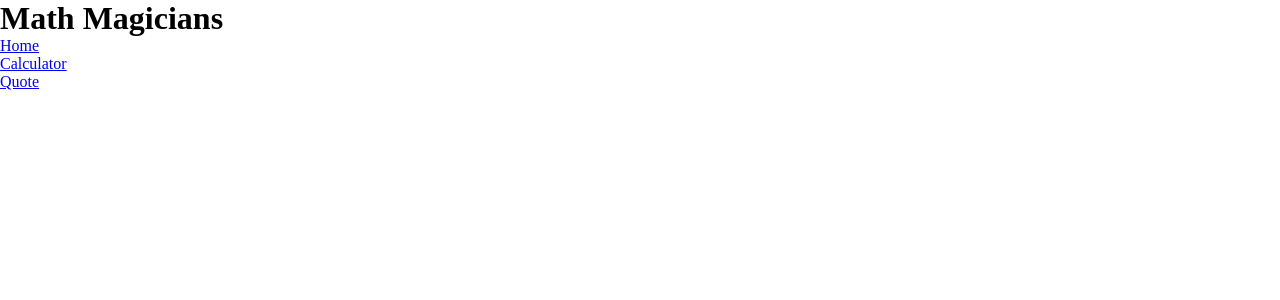
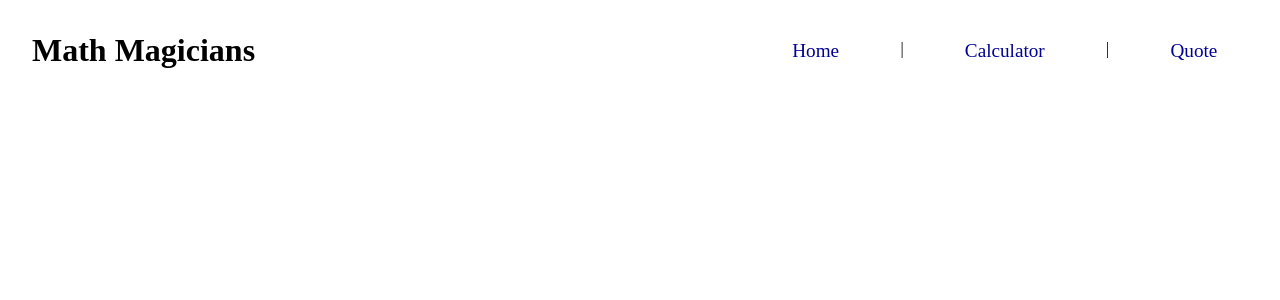
Before and after one commit to Luiscarlosvd/math-magicians-calculator, a React (Create React App) app: page / in a window 1280 px wide. Shown: the top 300 px of the page. Built offline with nearby package versions, Linux system fonts and the light colour scheme; the HTML template or start-up script is replaced by a standard one.

Commit message:
Add basic layout composition for Header

```diff
--- a/src/components/Navbar.js
+++ b/src/components/Navbar.js
@@ -1,20 +1,23 @@
 import { NavLink } from 'react-router-dom';
+import './navbar.css';
 
 const Navbar = () => (
-  <header>
+  <header className="header-layout">
     <div>
       <h1>Math Magicians</h1>
     </div>
     <nav>
-      <ul>
+      <ul className="navbar-links">
         <li>
-          <NavLink to="/">Home</NavLink>
+          <NavLink to="/" className="nav-link">Home</NavLink>
         </li>
+        <span>&#124;</span>
         <li>
-          <NavLink to="calculator">Calculator</NavLink>
+          <NavLink to="calculator" className="nav-link">Calculator</NavLink>
         </li>
+        <span>&#124;</span>
         <li>
-          <NavLink to="quote">Quote</NavLink>
+          <NavLink to="quote" className="nav-link">Quote</NavLink>
         </li>
       </ul>
     </nav>
--- /dev/null
+++ b/src/components/navbar.css
@@ -0,0 +1,22 @@
+.header-layout {
+  display: flex;
+  justify-content: space-between;
+  padding: 2em;
+  align-items: center;
+}
+
+nav {
+  width: 40%;
+}
+
+.navbar-links {
+  list-style: none;
+  display: flex;
+  justify-content: space-around;
+}
+
+.nav-link {
+  text-decoration: none;
+  font-size: 1.2em;
+  color: #010194;
+}
```
